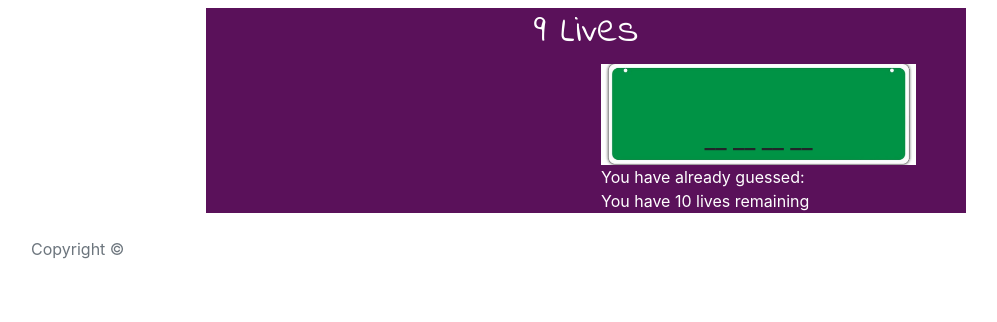
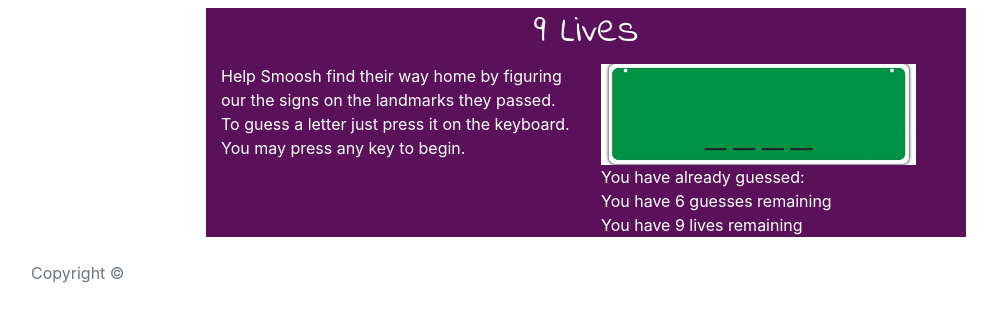
Before and after one commit to meisly/word-guess-game, a plain HTML site: page index.html in a window 1280 px wide. Both pictures are taken after a click on the button "I will help". Shown: the whole page, without its empty margins (54-1051 px from the left). Drawn offline with nearby package versions, Linux system fonts and the light colour scheme.

Commit message:
rearranged javascript to create a nextlevel function and updatd some styling on the game-graphic div

```diff
--- a/assets/css/style.css
+++ b/assets/css/style.css
@@ -57,3 +57,6 @@ header {
 .game-info {
     color: white;
 }
+.game-graphic {
+    color: white;
+}
--- a/assets/javascript/game.js
+++ b/assets/javascript/game.js
@@ -11,27 +11,41 @@ $("#help-btn").click(function(){
 // array to hold guesses, keyboard listener, function to check if key is in word
 // functions to do something pretty when you guess wrong
 
-let wordBank = ["home","main", "apartment","fish market","Holcombe Boulevard"];
-let lettersGuessed = [];
+let wordBank = ["home","main", "apartment","fish market","holcombe boulevard"];
 
-let guessesRemaining = 10;
+
+let guessesRemaining = 6;
 let livesRemaining = 9;
-let level = 0;
+let level = -1;
+let word = wordBank[level];
+let blanks = [];
 
+function newLevel () {
+    level++;
+    word = wordBank[level];
+    blanks = [];
+    lettersGuessed = []
+    for (var counter = 0; counter < word.length; counter++) {
+        blanks = blanks.concat("__ ");
+    }
+    document.getElementById("word").innerHTML = blanks.join(" ");
+    document.getElementById("letters-guessed").innerHTML = "You have already guessed: " +lettersGuessed;
+    document.getElementById("guesses-remaining").innerHTML = "You have " + guessesRemaining + " guesses remaining";
+    document.getElementById("lives-remaining").innerHTML = "You have " + livesRemaining + " lives remaining";
+
+
+    document.getElementById("next-lvl").classList.add("hidden");
+}
 
 
 document.getElementById("help-btn").onclick = function () {
-    let word = wordBank[level];
-    let blanks = [];
-
-    for (var counter = 0; counter < word.length; counter ++) {
-        blanks = blanks.concat("__ ");
+    newLevel();
 }
 
-    document.getElementById("word").innerHTML = blanks.join(" ");
-    document.getElementById("letters-guessed").innerHTML = "You have already guessed: " + lettersGuessed;
-    document.getElementById("guesses-remaining").innerHTML = "You have " + guessesRemaining + " lives remaining"
 document.onkeyup = function(event) {
+    if (level ===-1) {
+        return;
+    }
     var userGuess = event.key;
 
     if (lettersGuessed.includes(userGuess)) {
@@ -53,22 +67,7 @@ document.getElementById("help-btn").onclick = function () {
     document.getElementById("letters-guessed").innerHTML = "You have already guessed: " + lettersGuessed;
 
     if (blanks.join("") === word) {
-            document.getElementById("game-graphic").innerHTML = "Congratulations! You have beat level one and helped Smoosh get closer to home. Continue to level 2";
+        document.getElementById("game-state").innerHTML = "Congratulations! You have beat level one and helped Smoosh get closer to home. Continue to level 2";
+        document.getElementById("next-lvl").classList.remove("hidden");
     }
 }
-}
-
-
-
-function newLevel () {
-    level++;
-    word = wordBank[level];
-    blanks = [];
-    lettersGuessed = []
-    document.getElementById("word").innerHTML = blanks.join(" ");
-    document.getElementById("letters-guessed").innerHTML = "You have already guessed: " +lettersGuessed;
-    document.getElementById("guesses-remaining").innerHTML = "You have " + guessesRemaining + " lives remaining";
-    for (var counter = 0; counter < word.length; counter++) {
-        blanks = blanks.concat("__ ");
-    }
-}
--- a/index.html
+++ b/index.html
@@ -53,7 +53,12 @@
                     </header>
                 </div>
                 <div class="row">
-                    <div id="game-graphic" class="col-6">
+                    <div id="game-graphic" class="game-graphic col-6">
+                        <div id="game-instructions">
+                            Help Smoosh find their way home by figuring our the signs on the landmarks they passed.  To guess a letter just press it on the keyboard.  You may press any key to begin.
+                        </div>
+                        <div id="game-state"></div>
+                        <button id="next-lvl" type="button" class="btn btn-lg btn-secondary hidden">Continue to the next level</button>
                         <!-- Image/Animation -->
                     </div>
                     <div class="col-6">
```
Also changed, not shown: 1 other file. Lines whose indentation alone changed are shown as unchanged.
